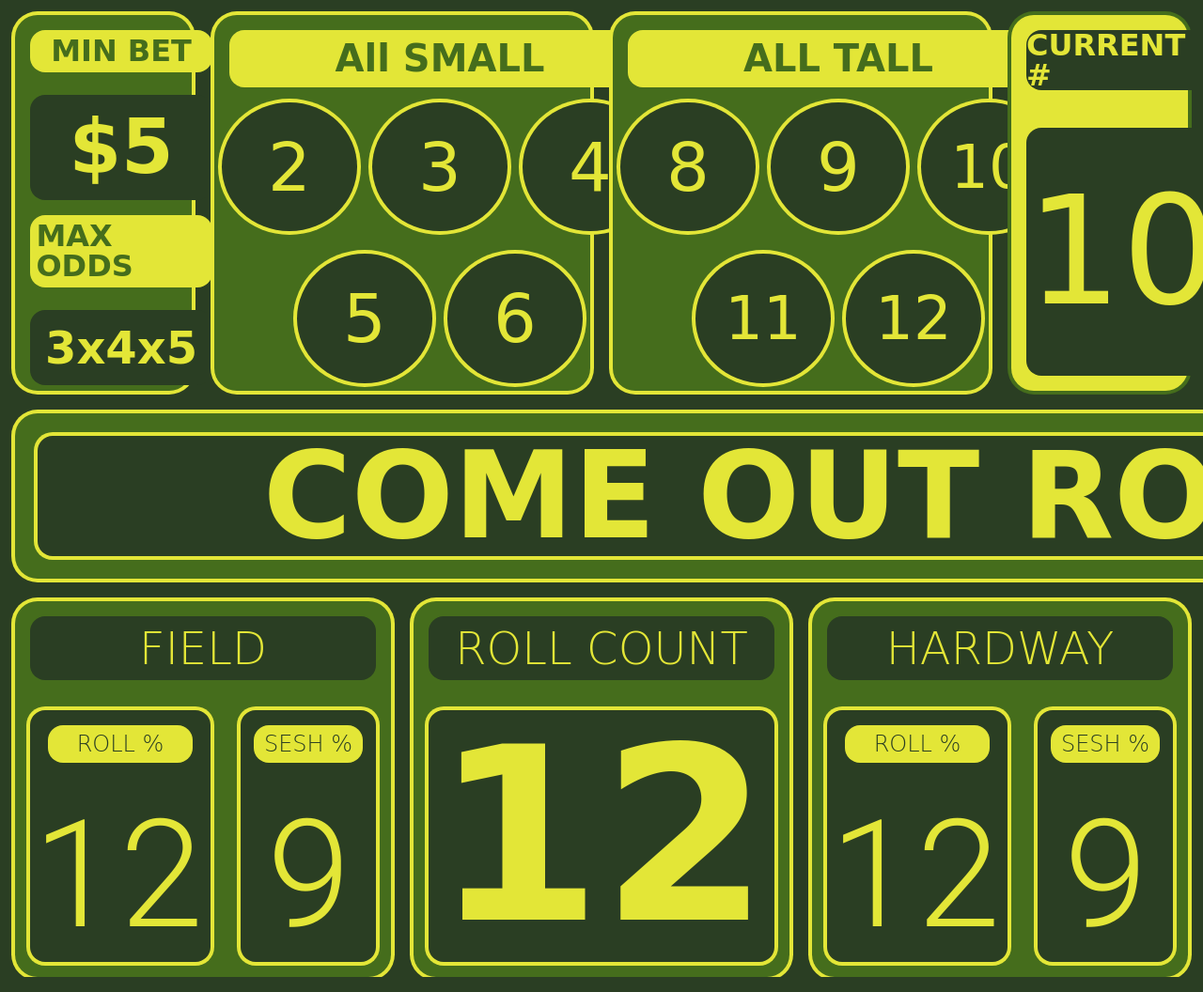
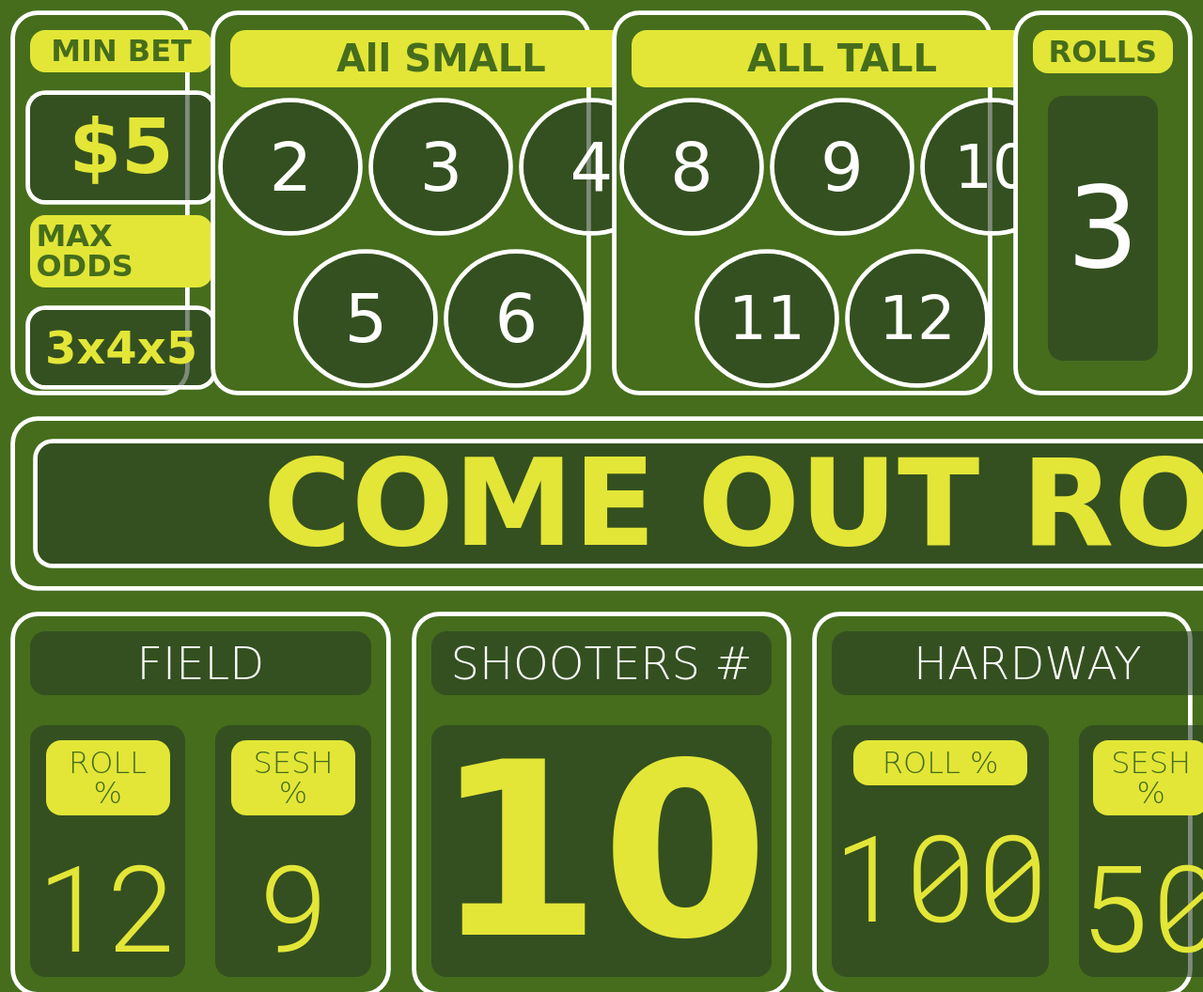
Before and after one commit to johnnylongbeach/my-Craps__Tracker, a plain HTML site: page index.html in a window 1280 px wide. Shown: the top 1056 px of the page at 94% size. Drawn offline with Linux system fonts and the light colour scheme; a web font is replaced by a local one.

Commit message:
New Color

```diff
--- a/index.html
+++ b/index.html
@@ -60,10 +60,10 @@
             </div>
             <div class="cur__container">
                 <div class="cur__num-title">
-                    <p>CURRENT #</p>
+                    <p>ROLLS</p>
                 </div>
                 <div class="cur__num-text">
-                    <P>10</P>
+                    <P>3</P>
                 </div>
             </div>
             <div class="info__container">
@@ -94,10 +94,10 @@
             </div>
             <div class="roll__count-container">
                 <div class="roll__count-title lower__main-title">
-                    ROLL COUNT
+                    SHOOTERS #
                 </div>
                 <div class="roll__count-card lower-cards">
-                    12
+                    10
                 </div>
             </div>
             <div class="hard__container">
@@ -109,7 +109,7 @@
                         ROLL %
                     </div>
                     <div class="lower__card-text">
-                        12
+                        100
                     </div>
                 </div>
                 <div class="lower__card-sesh lower-cards">
@@ -117,7 +117,7 @@
                         SESH %
                     </div>
                     <div class="lower__card-text">
-                        9
+                        50
                     </div>
                 </div>
             </div>
--- a/style.css
+++ b/style.css
@@ -1,7 +1,9 @@
 :root {
+
+    --crl-primary-400: hsl(61, 78%, 56%);
     --crl-primary-500: hsl(90, 59%, 27%);
-    --crl-primary-400: hsl(61, 78%, 56%);
-    --crl-primary-700: hsl(104, 27%, 19%);
+    --crl-primary-700: hsla(104, 27%, 19%, 0.60);
+    --crl-secondary-100: hsl(0, 0%, 100%);
 
     --fw-light: 300;
     --fw-regular: 400;
@@ -10,7 +12,8 @@
     --ff-primary: 'Unbounded', cursive;
     --ff-secondary: 'Roboto Mono', monospace;
 
-    --shadow-size: .25rem;
+    --shadow-size: .30rem;
+
 }
 
 
@@ -70,7 +73,7 @@
     font-family: var(--ff-secondary);
     font-weight: var(--fw-regular);
     font-size: 0.1rem;
-    background-color: var(--crl-primary-700);
+    background-color: var(--crl-primary-500);
     overflow: hidden;
 }
 
@@ -80,7 +83,7 @@
 */
 
 .grid__container {
-    --gap-all: 15em;
+    --gap-all: 20em;
     --bor-radius: 1.5rem;
     display: grid;
     grid-template-columns: repeat(6, minmax(25em, 1fr));
@@ -88,8 +91,9 @@
     grid-column-gap: var(--gap-all);
     grid-row-gap: var(--gap-all);
     margin: 10em;
-    background-color: var(--crl-primary-700);
+    background-color: var(--crl-primary-500);
     color: var(--crl-primary-400);
+    border-radius: var(--bor-radius);
 
 }
 
@@ -103,7 +107,7 @@
     background-color: var(--crl-primary-500);
     border-radius: var(--bor-radius);
     gap: .5rem;
-    box-shadow: 0 0 0 var(--shadow-size) var(--crl-primary-400);
+    box-shadow: 0 0 0 var(--shadow-size) var(--crl-secondary-100);
 }
 
 .min__bet-title {
@@ -132,6 +136,7 @@
   justify-content: center;
   align-items: center;
   padding: 1rem;
+  box-shadow: 0 0 0 var(--shadow-size) var(--crl-secondary-100);
 }
 
 .max__odds-title {
@@ -159,6 +164,7 @@
   justify-content: center;
   align-items: center;
   padding: 1rem;
+  box-shadow: 0 0 0 var(--shadow-size) var(--crl-secondary-100);
 }
 
 /*------------------BET INFO SECTION END ------------------ */
@@ -175,7 +181,7 @@
     background-color: var(--crl-primary-500);
     border-radius: var(--bor-radius);
     gap: .5rem;
-    box-shadow: 0 0 0 var(--shadow-size) var(--crl-primary-400);
+    box-shadow: 0 0 0 var(--shadow-size) var(--crl-secondary-100);
 
 }
 
@@ -192,6 +198,7 @@
   margin: 1rem 1rem 0 1rem;
   align-items: center;
   justify-content: center;
+
 }
 
 .circle-box {
@@ -210,11 +217,11 @@
   justify-content: center;
   margin: .5rem;
   background: var(--crl-primary-700);
-  color: var(--crl-primary-400);
+  color: var(--crl-secondary-100);
   font-family: var(--ff-primary);
   font-size: 45em;
   min-width: 9rem;
-  box-shadow: 0 0 0 var(--shadow-size) var(--crl-primary-400);
+  box-shadow: 0 0 0 var(--shadow-size) var(--crl-secondary-100);
 }
 
 
@@ -241,7 +248,7 @@
     background-color: var(--crl-primary-500);
     border-radius: var(--bor-radius);
     gap: .5rem;
-    box-shadow: 0 0 0 var(--shadow-size) var(--crl-primary-400);
+    box-shadow: 0 0 0 var(--shadow-size) var(--crl-secondary-100);
 }
 
 /*------------------ALL TALL SECTION END-----------------------*/
@@ -255,17 +262,17 @@
     grid-column: 6 / 7;
     display: grid;
     grid-template-rows: .25fr 1fr ;
-    background-color: var(--crl-primary-400);
+    background-color: var(--crl-primary-500);
     border-radius: var(--bor-radius);
     gap: .5rem;
-    box-shadow: 0 0 0 var(--shadow-size) var(--crl-primary-500);
+    box-shadow: 0 0 0 var(--shadow-size) var(--crl-secondary-100);
 }
 
 .cur__num-title {
   display: flex;
-  background-color: var(--crl-primary-700);
+  background-color: var(--crl-primary-400);
   border-radius: 16px;
-  color: var(--crl-primary-400);
+  color: var(--crl-primary-500);
   font-size: 20em;
   font-family: var(--ff-primary);
   font-weight: var(--fw-Bold);
@@ -277,15 +284,15 @@
 .cur__num-text {
   background-color: var(--crl-primary-700);
   font-family: var(--ff-primary);
-  color: var(--crl-primary-400);
+  color: var(--crl-secondary-100);
   border-radius: 16px;
   display: flex;
-  margin: 1rem;
-  font-size: 100em;
+  margin: 0 2rem 2rem 2rem;
+  font-size: 75em;
   justify-content: center;
   align-items: center;
+}
 
-}
 /*------------------CURRENT # SECTION END-----------------------*/
 /*----------------------------------------------------------------*/
 
@@ -304,7 +311,7 @@
     justify-content: center;
     align-items: center;
     align-content: center;
-    box-shadow: 0 0 0 var(--shadow-size) var(--crl-primary-400);
+    box-shadow: 0 0 0 var(--shadow-size) var(--crl-secondary-100);
 }
 
 .info__text-box {
@@ -318,7 +325,7 @@
   justify-content: center;
   padding: 0 15rem;
   border-radius: 16px;
-  box-shadow: 0 0 0 var(--shadow-size) var(--crl-primary-400);
+  box-shadow: 0 0 0 var(--shadow-size) var(--crl-secondary-100);
   margin: 1.5rem;
   display: inline-block;
   justify-content: center;
@@ -341,20 +348,22 @@
     grid-template-rows: 1fr 3fr;
     background-color: var(--crl-primary-500);
     border-radius: var(--bor-radius);
-    box-shadow: 0 0 0 var(--shadow-size) var(--crl-primary-400);
+    box-shadow: 0 0 0 var(--shadow-size) var(--crl-secondary-100);
 }
 
 .lower__main-title {
   display: flex;
   background-color: var(--crl-primary-700);
   border-radius: 16px;
-  color: var(--crl-primary-400);
+  color: var(--crl-secondary-100);
   font-size: 30em;
   font-family: var(--ff-primary);
   font-weight: var(--fw-light);
   margin: 1rem;
   justify-content: center;
   align-items: center;
+
+
 }
 
 .lower-cards {
@@ -364,7 +373,6 @@
   display: flex;
   flex-direction: column;
   align-items: center;
-  box-shadow: 0 0 0 var(--shadow-size) var(--crl-primary-400);
 }
 
 .field__title {
@@ -384,10 +392,10 @@
 
 .lower__card-title {
   background-color: var(--crl-primary-400);
-  font-size: 15em;
+  font-size: 20em;
   font-family: var(--ff-primary);
   font-weight: var(--fw-light);
-  color: var(--crl-primary-700);
+  color: var(--crl-primary-500);
   margin: 1rem;
   padding: .5rem;
   width: 80%;
@@ -397,7 +405,7 @@
 }
 
 .lower__card-text {
-  font-size: 100em;
+  font-size: 80em;
   font-family: var(--ff-secondary);
   font-weight: var(--fw-light);
   color: var(--crl-primary-400);
@@ -423,7 +431,7 @@
     grid-template-rows: 1fr 3fr;
     background-color: var(--crl-primary-500);
     border-radius: var(--bor-radius);
-    box-shadow: 0 0 0 var(--shadow-size) var(--crl-primary-400);
+    box-shadow: 0 0 0 var(--shadow-size) var(--crl-secondary-100);
 }
 
 .roll__count-title {
@@ -457,7 +465,7 @@
     grid-template-rows: 1fr 3fr;
     background-color: var(--crl-primary-500);
     border-radius: var(--bor-radius);
-    box-shadow: 0 0 0 var(--shadow-size) var(--crl-primary-400);
+    box-shadow: 0 0 0 var(--shadow-size) var(--crl-secondary-100);
 }
 
 .hardway__title {
```
